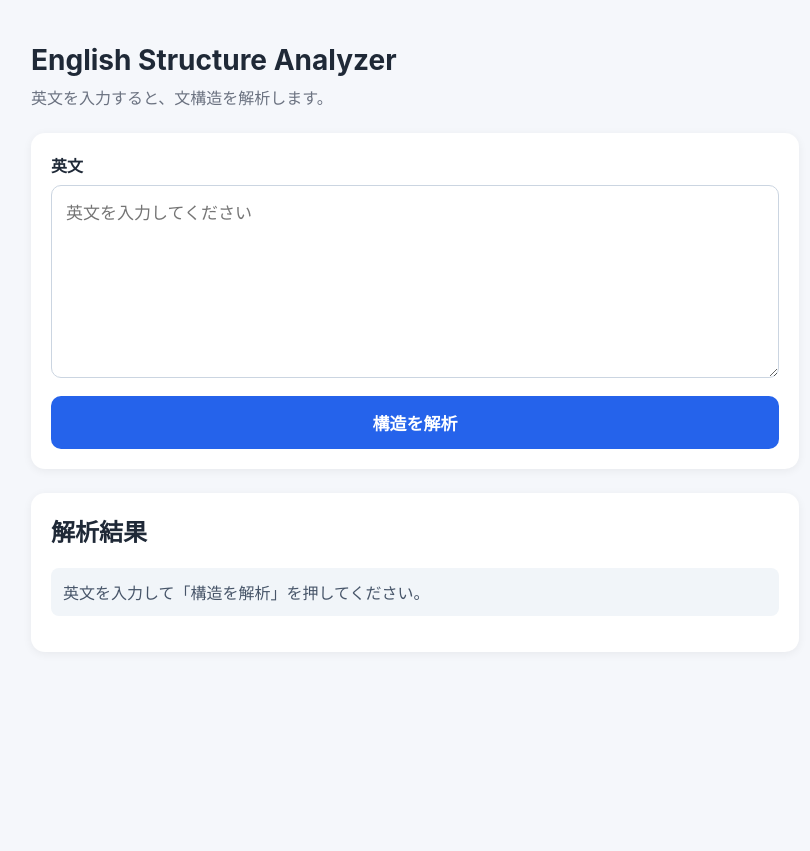
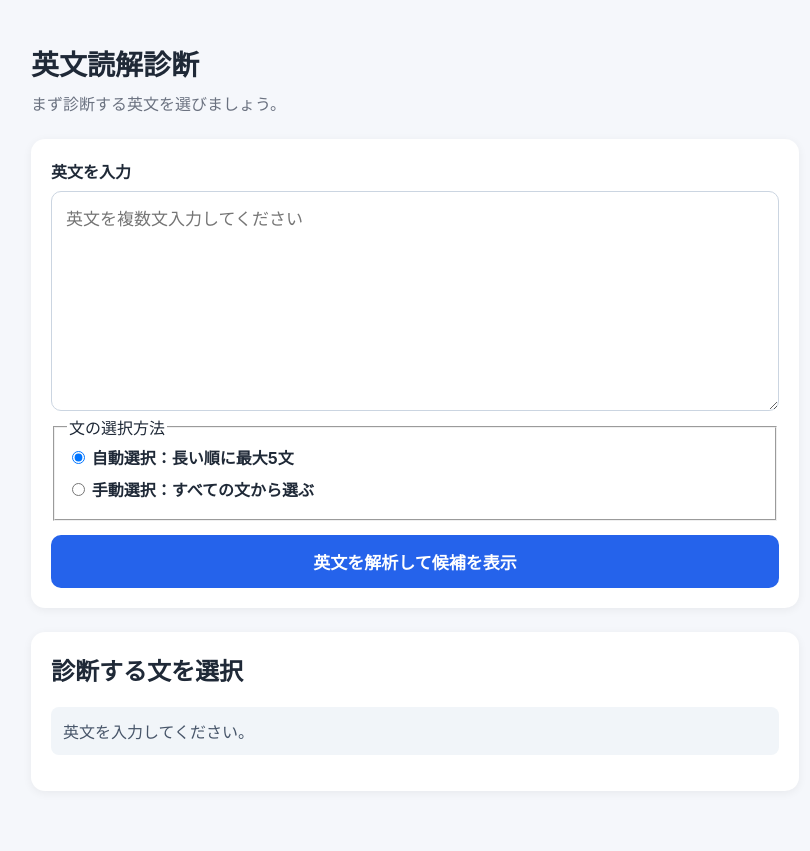
Before and after one commit to robhgien13-cloud/english-structure-analyzer, a Flask app: page / in a window 1280 px wide. Shown: the whole page, without its empty margins (225-1035 px from the left). Before the commit the page ends 601 px from the top, so only its background shows below. Run offline with Flask 3, Linux system fonts and the light colour scheme.

Commit message:
feat: implement automatic top-five and manual all-sentence selection UI

```diff
--- a/templates/index.html
+++ b/templates/index.html
@@ -1,53 +1,7 @@
 <!DOCTYPE html>
-<html lang="ja">
-<head>
-  <meta charset="UTF-8">
-  <meta name="viewport" content="width=device-width, initial-scale=1.0">
-  <title>English Structure Analyzer</title>
-
-  <link rel="stylesheet"
-        href="{{ url_for('static', filename='style.css') }}">
-</head>
-
-<body>
-
-  <main class="container">
-
-    <h1>English Structure Analyzer</h1>
-    <p class="subtitle">
-      英文を入力すると、文構造を解析します。
-    </p>
-
-    <section class="input-area">
-
-      <label for="sentence">英文</label>
-
-      <textarea
-        id="sentence"
-        placeholder="英文を入力してください"
-        rows="6"></textarea>
-
-      <button id="analyzeButton">
-        構造を解析
-      </button>
-
-    </section>
-
-    <section id="resultArea" class="result-area">
-
-      <h2>解析結果</h2>
-
-      <div id="status">
-        英文を入力して「構造を解析」を押してください。
-      </div>
-
-      <div id="result"></div>
-
-    </section>
-
-  </main>
-
-  <script src="{{ url_for('static', filename='script.js') }}"></script>
-
-</body>
-</html>
+<html lang="ja"><head><meta charset="UTF-8"><meta name="viewport" content="width=device-width,initial-scale=1"><title>英文読解診断 | 文を選ぶ</title><link rel="stylesheet" href="{{ url_for('static',filename='style.css') }}"></head>
+<body><main class="container"><h1>英文読解診断</h1><p class="subtitle">まず診断する英文を選びましょう。</p>
+<section class="input-area"><label for="sentence">英文を入力</label><textarea id="sentence" rows="7" placeholder="英文を複数文入力してください"></textarea>
+<fieldset><legend>文の選択方法</legend><label class="choice"><input type="radio" name="selectionMode" value="auto" checked> 自動選択：長い順に最大5文</label><label class="choice"><input type="radio" name="selectionMode" value="manual"> 手動選択：すべての文から選ぶ</label></fieldset>
+<button id="analyzeButton">英文を解析して候補を表示</button></section>
+<section class="result-area"><h2>診断する文を選択</h2><div id="status" role="status">英文を入力してください。</div><div id="result"></div><section id="chosen" hidden><h3>選択した英文</h3><p id="chosenText"></p><p class="subtitle">次の開発段階で、この文の未知語確認とS/V/O/C診断を接続します。</p></section></section></main><script src="{{ url_for('static',filename='script.js') }}"></script></body></html>
```
